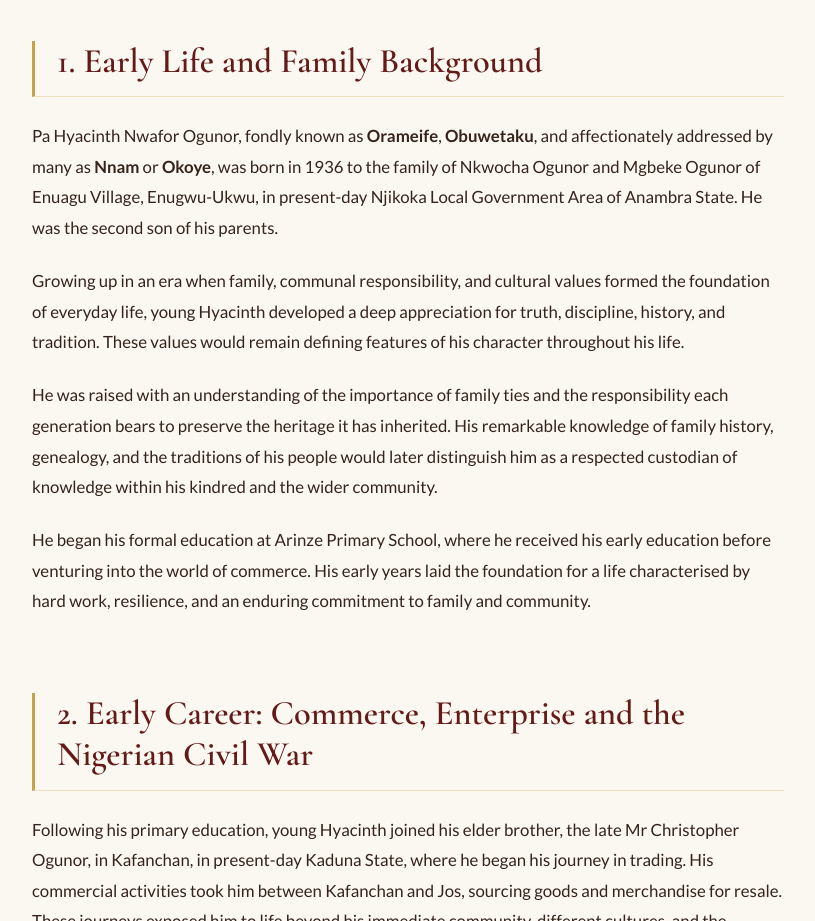
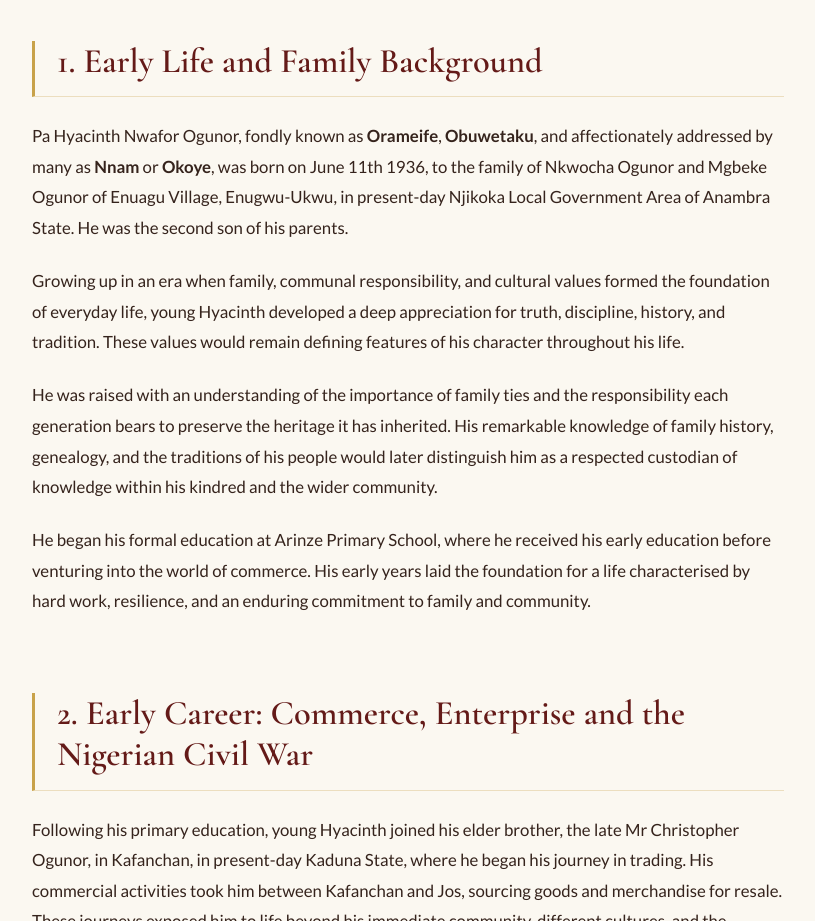
Before and after one commit to Drwaxy/ogunor-memorial-site, a plain HTML site: page biography.html in a window 1280 px wide. Shown: the part 1240-2161 px from the top of the page, without its empty margins (232-1047 px from the left). Drawn offline with nearby package versions, Linux system fonts and the light colour scheme.

Commit message:
Update biography.html
Update

```diff
--- a/biography.html
+++ b/biography.html
@@ -56,7 +56,7 @@
 
     <article class="container biography-story">
         <h3 id="early-life">1. Early Life and Family Background</h3>
-        <p>Pa Hyacinth Nwafor Ogunor, fondly known as <strong>Orameife</strong>, <strong>Obuwetaku</strong>, and affectionately addressed by many as <strong>Nnam</strong> or <strong>Okoye</strong>, was born in 1936 to the family of Nkwocha Ogunor and Mgbeke Ogunor of Enuagu Village, Enugwu-Ukwu, in present-day Njikoka Local Government Area of Anambra State. He was the second son of his parents.</p>
+        <p>Pa Hyacinth Nwafor Ogunor, fondly known as <strong>Orameife</strong>, <strong>Obuwetaku</strong>, and affectionately addressed by many as <strong>Nnam</strong> or <strong>Okoye</strong>, was born on June 11th 1936, to the family of Nkwocha Ogunor and Mgbeke Ogunor of Enuagu Village, Enugwu-Ukwu, in present-day Njikoka Local Government Area of Anambra State. He was the second son of his parents.</p>
         <p>Growing up in an era when family, communal responsibility, and cultural values formed the foundation of everyday life, young Hyacinth developed a deep appreciation for truth, discipline, history, and tradition. These values would remain defining features of his character throughout his life.</p>
         <p>He was raised with an understanding of the importance of family ties and the responsibility each generation bears to preserve the heritage it has inherited. His remarkable knowledge of family history, genealogy, and the traditions of his people would later distinguish him as a respected custodian of knowledge within his kindred and the wider community.</p>
         <p>He began his formal education at Arinze Primary School, where he received his early education before venturing into the world of commerce. His early years laid the foundation for a life characterised by hard work, resilience, and an enduring commitment to family and community.</p>
```
